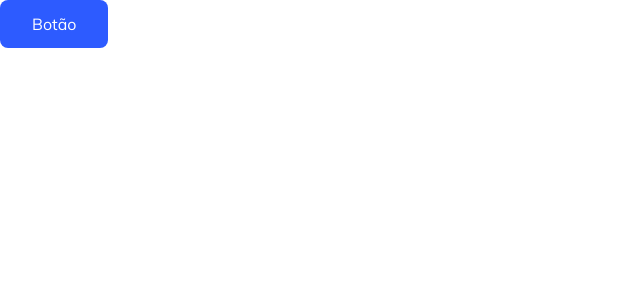
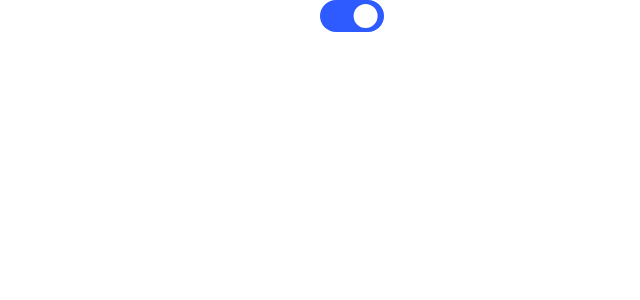
Before and after one commit to arthurandrejozuk/storybook-react, a Next.js app: page / in a window 1280 px wide. Shown: the top 300 px of the page, without its empty margins (0-640 px from the left). Built offline with nearby package versions, Linux system fonts and the light colour scheme.

Commit message:
Criando componente Switch com Switch.style separado e testando no arquivo page.tsx a acessibilidade de Switch

```diff
--- /dev/null
+++ b/components/Switch/Switch.mdx
@@ -0,0 +1,33 @@
+import { Canvas, Meta, Primary, Controls } from "@storybook/blocks";
+
+import * as SwitchStories from "./Switch.stories";
+
+<Meta of={SwitchStories} />
+
+# Switch
+
+<p>Switch is a clickable interactive element that wraps a toggling action.</p>
+
+## Variants:
+
+### Common
+
+<Canvas of={SwitchStories.CommonEnabled} layout="centered" />
+<Canvas of={SwitchStories.CommonNotEnabled} layout="centered" />
+
+### Contract
+
+<Canvas of={SwitchStories.ContractEnabled} layout="centered" />
+<Canvas of={SwitchStories.ContractNotEnabled} layout="centered" />
+
+### Disabled
+
+<Canvas of={SwitchStories.CommonEnabledDisabled} layout="centered" />
+<Canvas of={SwitchStories.CommonNotEnabledDisabled} layout="centered" />
+<Canvas of={SwitchStories.ContractEnabledDisabled} layout="centered" />
+<Canvas of={SwitchStories.ContractNotEnabledDisabled} layout="centered" />
+
+## Documentação Interativa
+
+<Primary />
+<Controls include={["variant", "default", "disabled"]} />
--- /dev/null
+++ b/components/Switch/Switch.style.ts
@@ -0,0 +1,62 @@
+import { cva } from "class-variance-authority";
+import classNames from "classnames";
+import { SwitchProps } from "./Switch";
+// Utiliza os mesmos props do Switch
+// eslint-disable-next-line import/no-anonymous-default-export
+export default ({ variant, enabled, disabled }: SwitchProps) => {
+    // Criando um CVA e inserindo um classNames para variações de CSS
+    const containerVariant = cva(
+        classNames(
+            "outline-none relative inline-flex h-6 w-16 items-center rounded-full disabled:bg-disabled",
+            { "pointer-events-none": disabled }
+        ),
+        {
+            // Criando variantes
+            variants: {
+                variant: {
+                    // primeira variante possuirá um estilo bg-primary quando enabled == true, sendo igual quando false, porém com um estilo a mais
+                    common: classNames(
+                        { "bg-primary": enabled },
+                        { "bg-primary hover:bg-primaryHover": !enabled }
+                    ),
+                    // parecido com a primeira variante, apenas mudando bg quando true ou false
+                    contract: classNames(
+                        { "bg-success": enabled },
+                        { "bg-error": !enabled }
+                    ),
+                },
+            },
+            // inserindo estilo padrão
+            defaultVariants: {
+                variant: "common",
+            },
+        }
+    );
+    // Classe container criada acima, possuirá as variações e os estilos gerais
+    const containerClasses = containerVariant({ variant });
+
+
+    // Criando os estilos do switch
+    const switchClasses = classNames(
+        "inline-block bg-white h-5 w-5 rounded-full transform transition-transform duration-200 ease-in-out",
+        enabled ? "translate-x-[2.1rem]" : "translate-x-1"
+    );
+
+    // Criando classes de Icones
+    const iconClasses = classNames(
+        "aria-disabled: text-font-disabled",
+        // Estilo text-success quando enabled for true e disabled false
+        { "text-success": enabled && !disabled },
+        // Estilo text-error quando enabled for false e disabled false
+        { "text-error": !enabled && !disabled },
+        // Estilo text-disabled quando disabled for true
+        { "text-disabled": disabled }
+    );
+
+    // retornando as classNames
+    return {
+        Icon: iconClasses,
+        Switch: switchClasses,
+        Container: containerClasses,
+    };
+};
--- /dev/null
+++ b/components/Switch/Switch.tsx
@@ -0,0 +1,58 @@
+import { Switch as SwitchButton, SwitchProps as SwitchButtonProps } from '@headlessui/react'
+import classNames from 'classnames';
+import { useState } from 'react'
+import { CheckIcon, XMarkIcon } from '@heroicons/react/24/solid';
+import useStyle from "./Switch.style";
+
+// props do Switch
+export type SwitchProps = {
+// Padrão de ativação do switch
+  defaultEnable?: boolean;
+// Variants do Switch que mudarão o estilo
+  variant?: "common" | "contract";
+// Desativará o Switch
+    disabled?: boolean;
+// Mudará o valor de enabled
+  onChange?: (enabled: boolean) => void;
+} & SwitchButtonProps<any>;
+
+
+
+const Switch = ({variant ="common", defaultEnable = true, disabled, onChange, ...rest}:SwitchProps) => {
+    const [enabled, setEnabled] = useState(defaultEnable);
+    // alteração de alguns valores
+    const toggle = () => {
+        // Cria o novo valor para enabled
+        const newState = !enabled
+        // Insere no useState
+        setEnabled(newState);
+        // e no onChange
+        onChange?.(newState);
+    }
+    // um context dos estilos, separando a organização dos estilos do componente em si
+    const style = useStyle({variant, enabled, disabled})
+  return (
+    <SwitchButton
+      checked={enabled}
+      onChange={toggle}
+      disabled={disabled}
+      className={style.Container}
+      {...rest}
+    >
+      <span className="sr-only">switch toggle</span>
+      {variant === "common" && <span className={style.Switch} />}
+      {variant === "contract" && (
+        <span className={style.Switch}>
+          {enabled && (
+            <CheckIcon className={style.Icon} aria-disabled={disabled} />
+          )}
+          {enabled || (
+            <XMarkIcon className={style.Icon} aria-disabled={disabled} />
+          )}
+        </span>
+      )}
+    </SwitchButton>
+  )
+}
+
+export default Switch;
--- a/pages/index.tsx
+++ b/pages/index.tsx
@@ -1,7 +1,14 @@
-import Button from "@/components/Button/Button"
+import Switch from "@/components/Switch/Switch"
+
+
+
 
 const App = () => {
-  return <Button>Botão</Button>
+  return <div className="h-screen mx-auto my-0 width-4/5 flex justify-center">
+    <div className="w-2/4 flex flex-col gap-1 justify-start">
+      <Switch />
+    </div>
+  </div>
 }
 
 export default App
```
Also changed, not shown: 1 other file (tests, documents, lock files or other folders).
